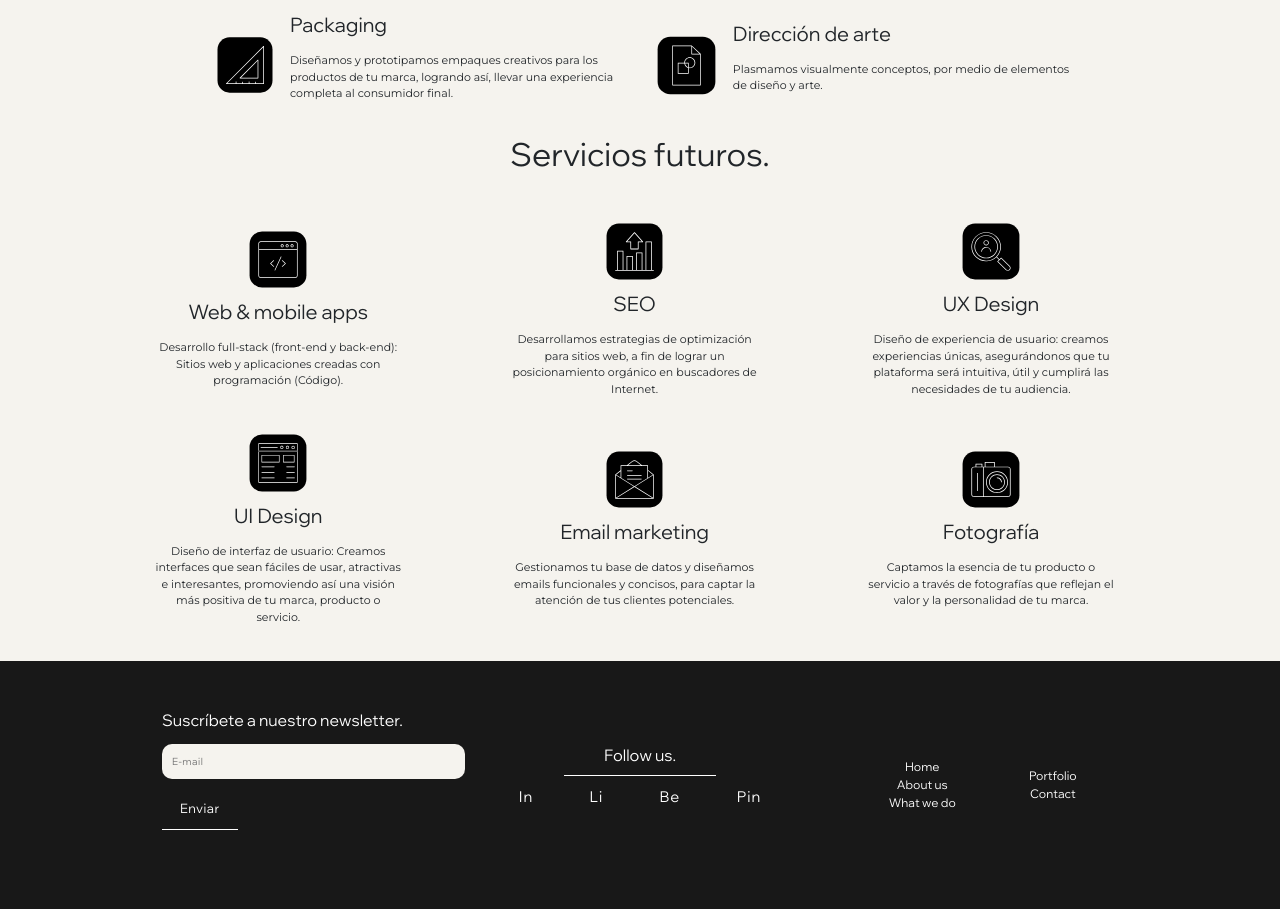
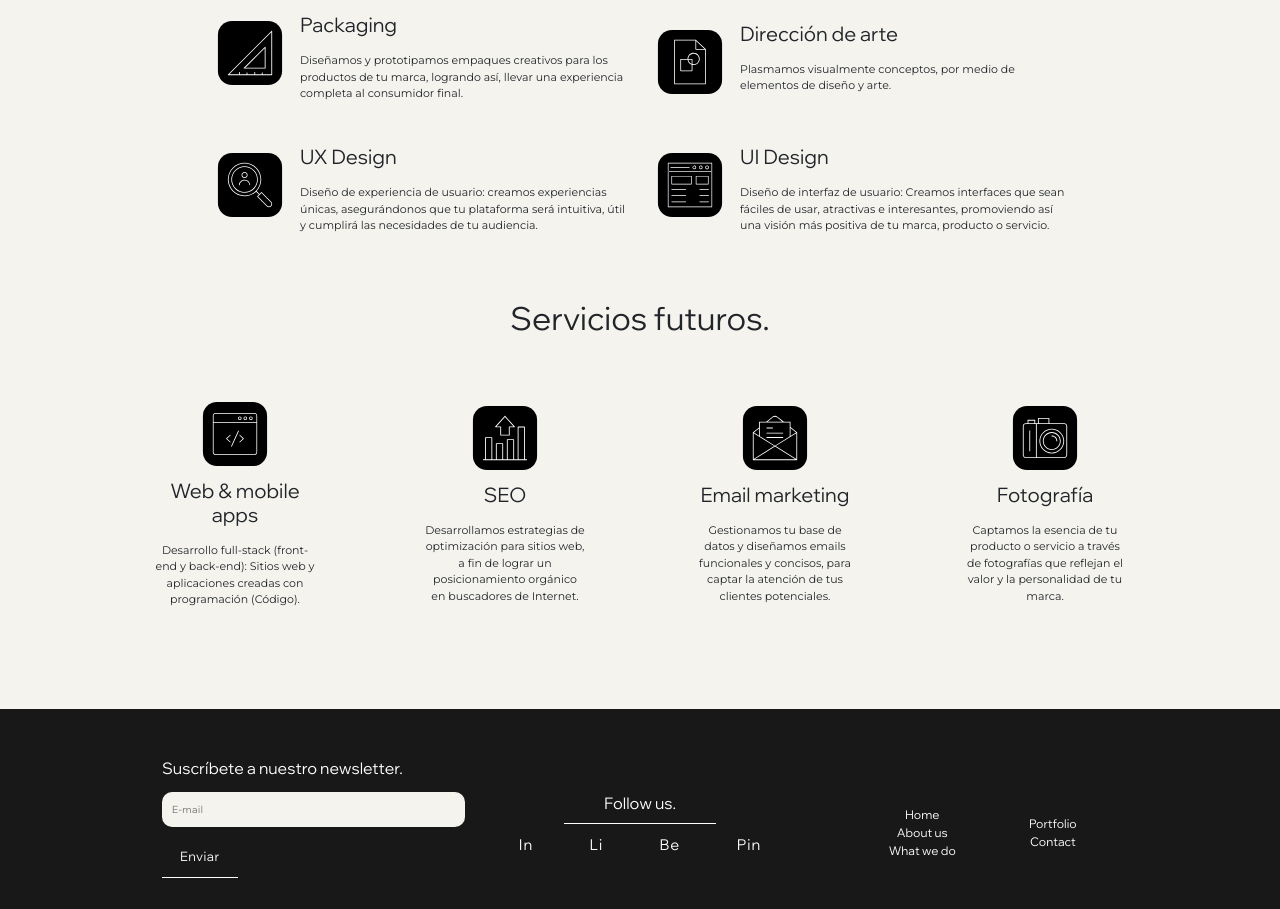
Before and after one commit to valentinasalazarh/Gallo-Salazar, a plain HTML site: page pages/what-we-do.html in a window 1280 px wide. Shown: the part 673-1582 px from the top of the page. Drawn offline with nearby package versions, Linux system fonts and the light colour scheme; a web font is replaced by a local one.

Commit message:
se solucionó un problema de responsive con unas imágenes de servicios. También se cambiaron unos servicios de futuros a actuales (ux/ui)

```diff
--- a/pages/what-we-do.html
+++ b/pages/what-we-do.html
@@ -161,6 +161,20 @@
                     <p>Plasmamos visualmente conceptos, por medio de elementos de diseño y arte.</p>
                 </div>
             </div>
+            <div class="servicio-individual">
+                <img src="../images/iconos-servicios/9-ux.svg" alt="icono de UX Design">
+                <div>
+                    <h5 class="titulos">UX Design</h5>
+                    <p>Diseño de experiencia de usuario: creamos experiencias únicas, asegurándonos que tu plataforma será intuitiva, útil y cumplirá las necesidades de tu audiencia.</p>
+                </div>
+            </div>
+            <div class="servicio-individual">
+                <img src="../images/iconos-servicios/10-ui.svg" alt="icono de UI Design">
+                <div>
+                    <h5 class="titulos">UI Design</h5>
+                    <p>Diseño de interfaz de usuario: Creamos interfaces que sean fáciles de usar, atractivas e interesantes, promoviendo así una visión más positiva de tu marca, producto o servicio.</p>
+                </div>
+            </div>
         </section>
         <h2 class="titulos-centrados">Servicios futuros.</h2>
         <section class="servicios-futuros">
@@ -173,16 +187,6 @@
                 <img src="../images/iconos-servicios/8-seo.svg" alt="icono de SEO">
                 <h5 class="titulos">SEO</h5>
                 <p>Desarrollamos estrategias de optimización para sitios web, a fin de lograr un posicionamiento orgánico en buscadores de Internet.</p>
-            </div>
-            <div class="servicio-futuro-individual">
-                <img src="../images/iconos-servicios/9-ux.svg" alt="icono de UX Design">
-                <h5 class="titulos">UX Design</h5>
-                <p>Diseño de experiencia de usuario: creamos experiencias únicas, asegurándonos que tu plataforma será intuitiva, útil y cumplirá las necesidades de tu audiencia.</p>
-            </div>
-            <div class="servicio-futuro-individual">
-                <img src="../images/iconos-servicios/10-ui.svg" alt="icono de UI Design">
-                <h5 class="titulos">UI Design</h5>
-                <p>Diseño de interfaz de usuario: Creamos interfaces que sean fáciles de usar, atractivas e interesantes, promoviendo así una visión más positiva de tu marca, producto o servicio.</p>
             </div>
             <div class="servicio-futuro-individual">
                 <img src="../images/iconos-servicios/11-email-marketing.svg" alt="icono de Email marketing">
--- a/styles/partials/_main-what-we-do.scss
+++ b/styles/partials/_main-what-we-do.scss
@@ -5,7 +5,8 @@
         padding: 5px;
     }
     img {
-        width: 25%;
+        width: 70px;
+        height: 70px;
     }
 }
 .servicios-futuros {
@@ -15,7 +16,8 @@
         padding: 5px;
     }
     img {
-        width: 25%;
+        width: 70px;
+        height: 70px;
     }
 }
 
@@ -31,7 +33,6 @@
             text-align: left;
             display: flex;
             img {
-                width: 80px;
                 margin: 10px;
             }
         }
@@ -57,10 +58,10 @@
         padding: 0px 200px 0px 200px;
     }
     .servicios-futuros {
-        grid-template-columns: 33% 33% 33%;
+        grid-template-columns: 1fr 1fr 1fr 1fr;
         grid-template-rows: 50% 50%;
         align-items: center;
-        padding: 20px 100px 20px 100px;
+        padding: 100px 100px 20px 100px;
         .servicio-futuro-individual {
             margin: 0px 50px 0px 50px;
         }
--- a/styles/partials/_textos.scss
+++ b/styles/partials/_textos.scss
@@ -26,6 +26,7 @@ p {
     font-family: $wix;
     font-weight: 100;
     text-align: center;
+    padding-top: 40px;
 }
 .titulos-gigantes {
     font-family: $wix;
```
Also changed, not shown: styles/styles.css, 1 other file.
